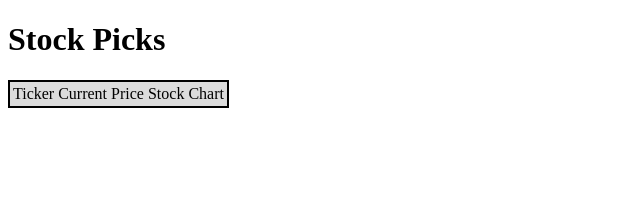
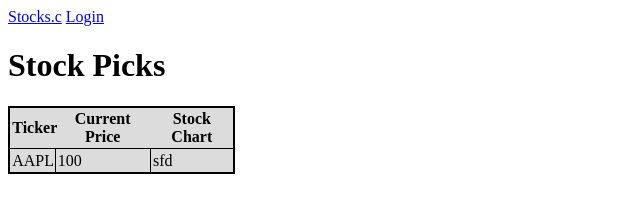
Before and after one commit to 2pichar/Stocks.c, a website: page web/html/stockpicks.html in a window 1280 px wide. Shown: the whole page, without its empty margins (0-640 px from the left). Drawn offline with Linux system fonts and the light colour scheme; files that its build step writes are made by us from their sources.

Commit message:
Continued working on stockpicks.html &.css

```diff
--- a/web/css/stockpicks.css
+++ b/web/css/stockpicks.css
@@ -1,4 +1,11 @@
-#stockPicksTable {
+#picksTable {
   border: 2pt solid black;
   background-color: gainsboro;
 }
+#picksTable td {
+  /*background-color: gainsboro;*/
+  border: 1pt solid black;
+}
+td, th {
+  padding:1%;
+}
--- a/web/html/stockpicks.html
+++ b/web/html/stockpicks.html
@@ -3,20 +3,37 @@
   <head>
     <meta charset="utf-8">
     <title>Stock Picks | Stocks.c</title>
-    <link href="/stockpicks.css" type="text/css" rel="stylesheet"/>
+    <link href="/stockpicks.css" rel="stylesheet" type="text/css"/>
+    <link href="/table.css" rel="stylesheet" type="text/css"/>
   </head>
   <body>
+    <header>
+      <a href="/">Stocks.c</a>
+      <a href="/login">Login</a>
+    </header>
     <h1>Stock Picks</h1>
-    <table id="stockPicksTable">
+    <table id="picksTable">
+      <colgroup>
+        <col class=".ticker">
+        <col class=".price">
+        <col class=".chart">
+      </colgroup>
       <thead>
         <tr>
-          <td id="tickerHead">Ticker</td>
-          <td id="cPriceHead">Current Price</td>
-          <td id="chartHead">Stock Chart</td>
+          <th id="tickerHead">Ticker</th>
+          <th id="cPriceHead">Current Price</th>
+          <th id="chartHead">Stock Chart</th>
         </tr>
       </thead>
       <tbody>
+        <tr>
+          <td class="ticker">AAPL</td>
+          <td class="price">100</td>
+          <td class="chart">sfd</td>
+        </tr>
       </tbody>
     </table>
+    <footer></footer>
+    <script src="/stockpicks.js" type="text/javascript"></script>
   </body>
 </html>
```
